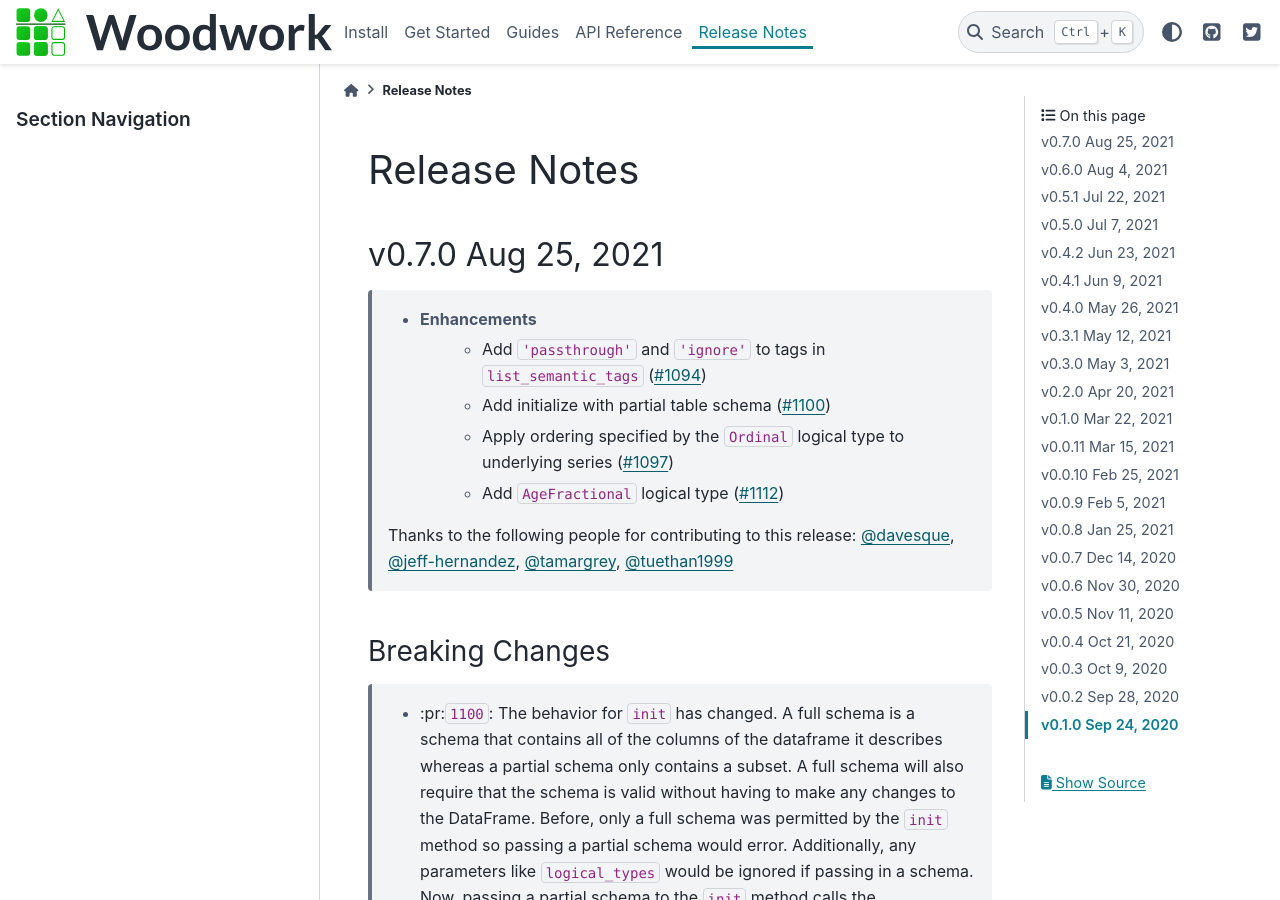
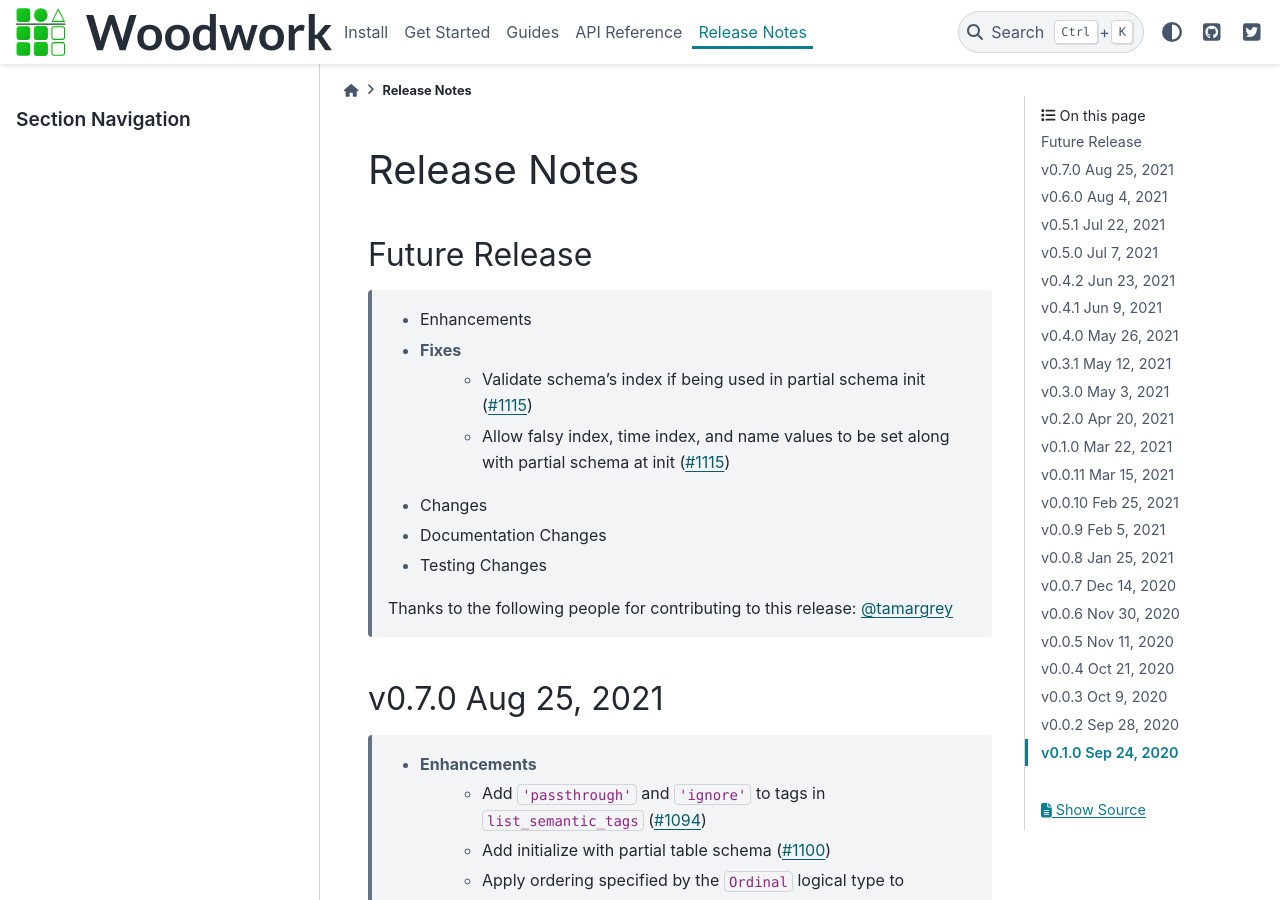
Before and after one commit to alteryx/woodwork, a Sphinx documentation site: the page built from docs/source/release_notes.rst, in a window 1280 px wide and 900 px high. Built offline with Sphinx 7.4.7 and the PyData theme 0.15.4, drawn with Linux system fonts in a browser that asks for light colours; comment, search, counter and statistics services are not loaded.

Commit message:
Validate schema's index if being used in partial schema init (#1115)
* validate schemas index if being used

* remove comment

* Add release note

* move schema index validation to validate_params function and fix falsy names bug

* add second release note

```diff
--- a/docs/source/release_notes.rst
+++ b/docs/source/release_notes.rst
@@ -3,15 +3,18 @@
 Release Notes
 -------------
 
-.. Future Release
-  ===============
-  * Enhancements
-  * Fixes
-  * Changes
-  * Documentation Changes
-  * Testing Changes
+Future Release
+===============
+    * Enhancements
+    * Fixes
+        * Validate schema's index if being used in partial schema init (:pr:`1115`)
+        * Allow falsy index, time index, and name values to be set along with partial schema at init (:pr:`1115`)
+    * Changes
+    * Documentation Changes
+    * Testing Changes
 
-.. Thanks to the following people for contributing to this release:
+    Thanks to the following people for contributing to this release:
+    :user:`tamargrey`
 
 v0.7.0 Aug 25, 2021
 ===================
```
Also changed, not shown: 2 other files.
